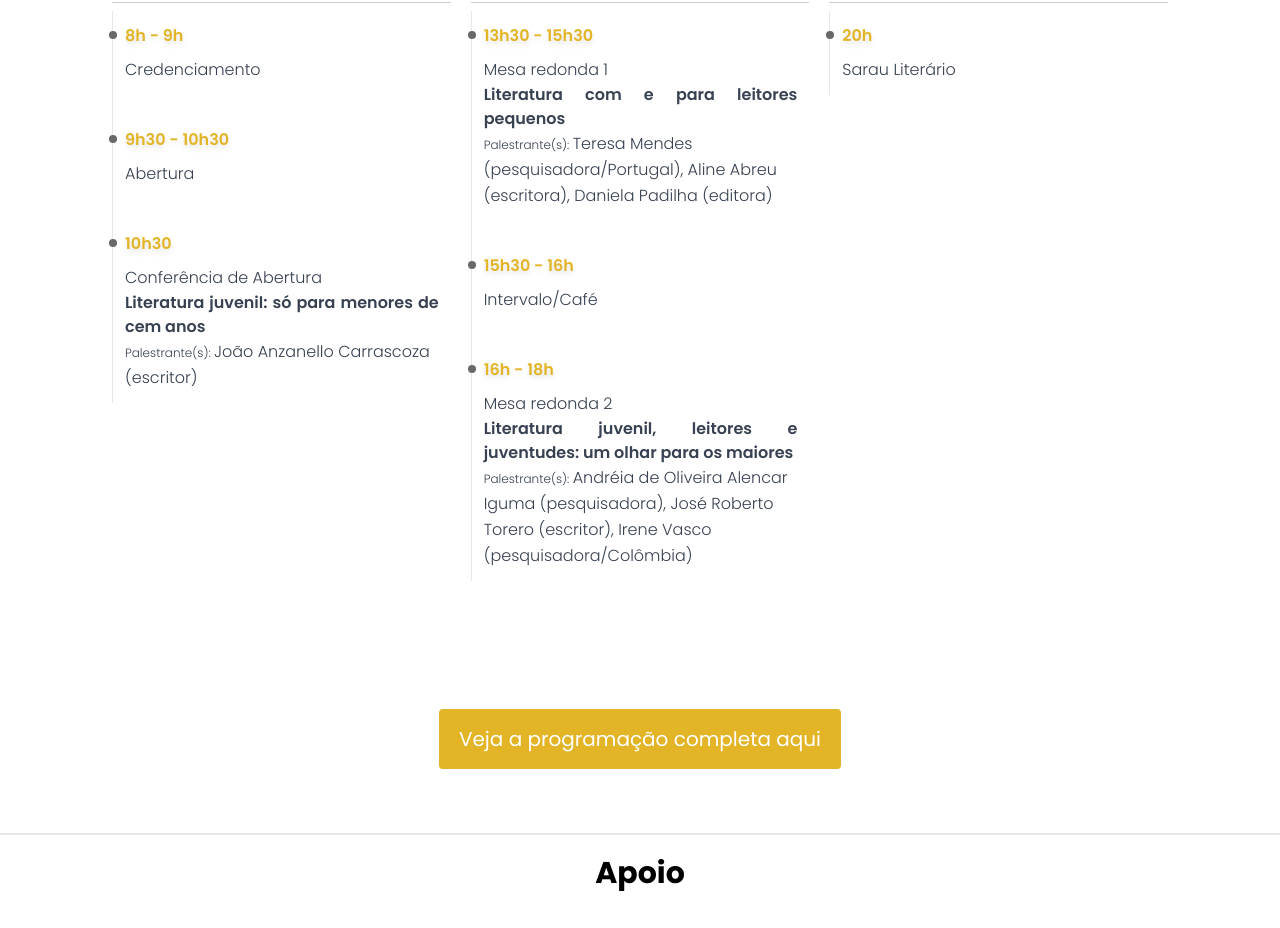
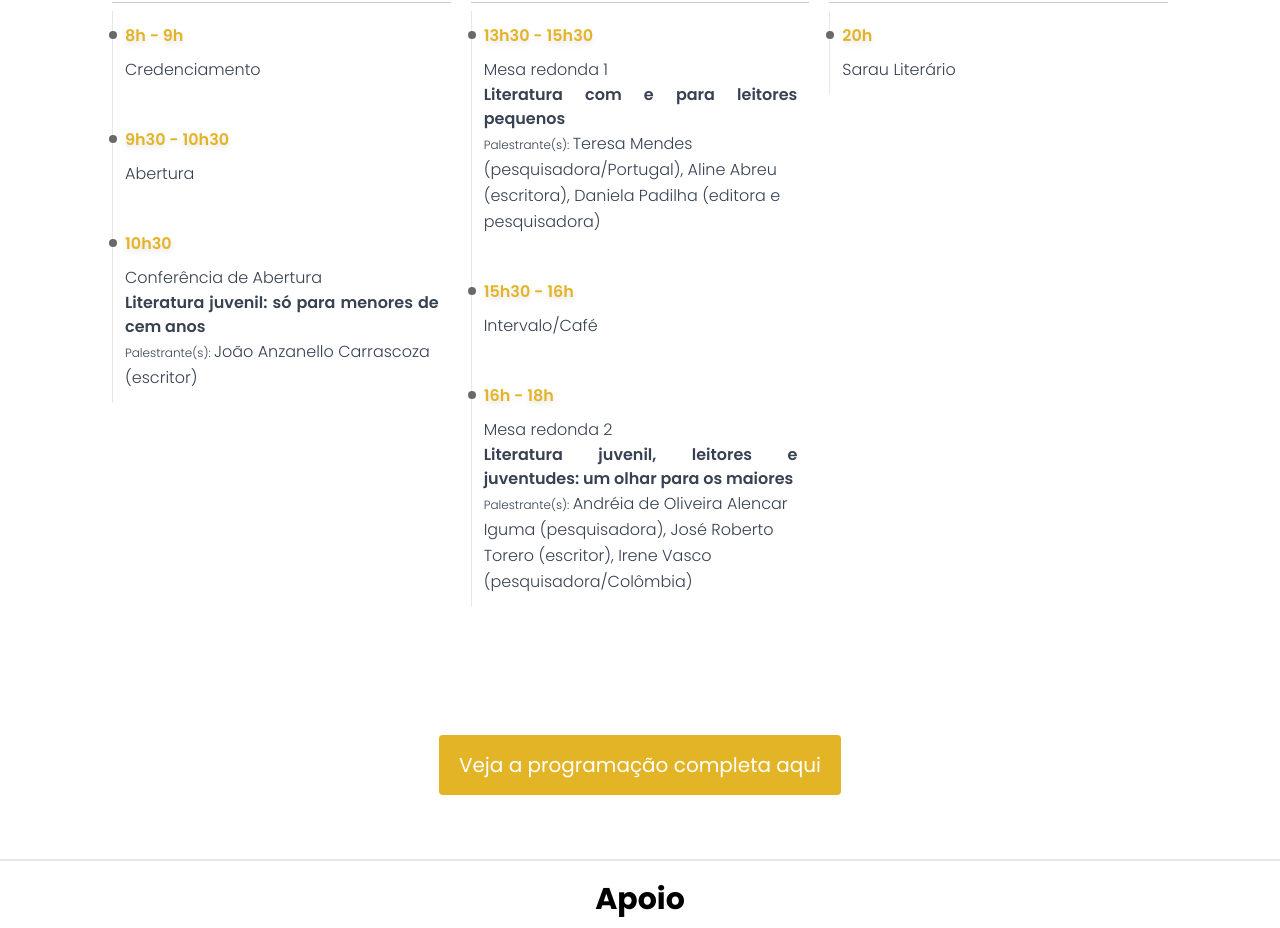
Before and after one commit to hidekinakata/CILIJ-2023, a React (Vite) app: page /#/ in a window 1280 px wide. Shown: the part 3080-4008 px from the top of the page. Built offline with nearby package versions, Linux system fonts and the light colour scheme.

Commit message:
Update schedule_data.ts

```diff
--- a/src/data/schedule_data.ts
+++ b/src/data/schedule_data.ts
@@ -93,7 +93,7 @@ const EventDay: EventDayType[] = [
           },
           {
             name: "Daniela Padilha",
-            occupation: "(editora)",
+            occupation: "(editora e pesquisadora)",
             resume:
               "Daniela Padilha é formada em Letras pela Universidade de São Paulo e especialista em Escutas Antropológicas das Infâncias. Depois de atuar em diversas editoras, fundou a Jujuba em 2010, casa editorial especializada em literatura para as infâncias. Em 2019 iniciou a coleção “Literatura de Colo”, com livros destinados à primeiríssima infância, considerando o bebê leitor e protagonista do seu processo de leitura. ",
             pictureSrc: "/speakers/daniela_padilha.png",
```
